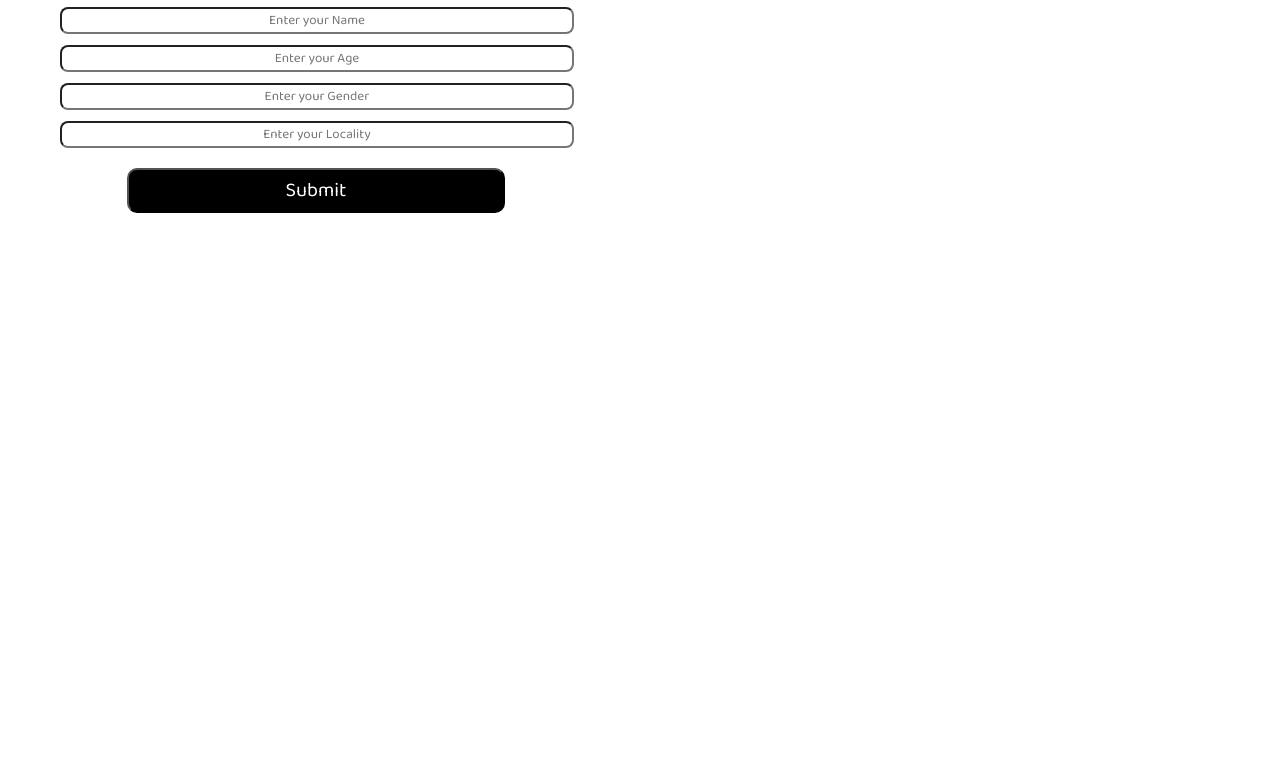
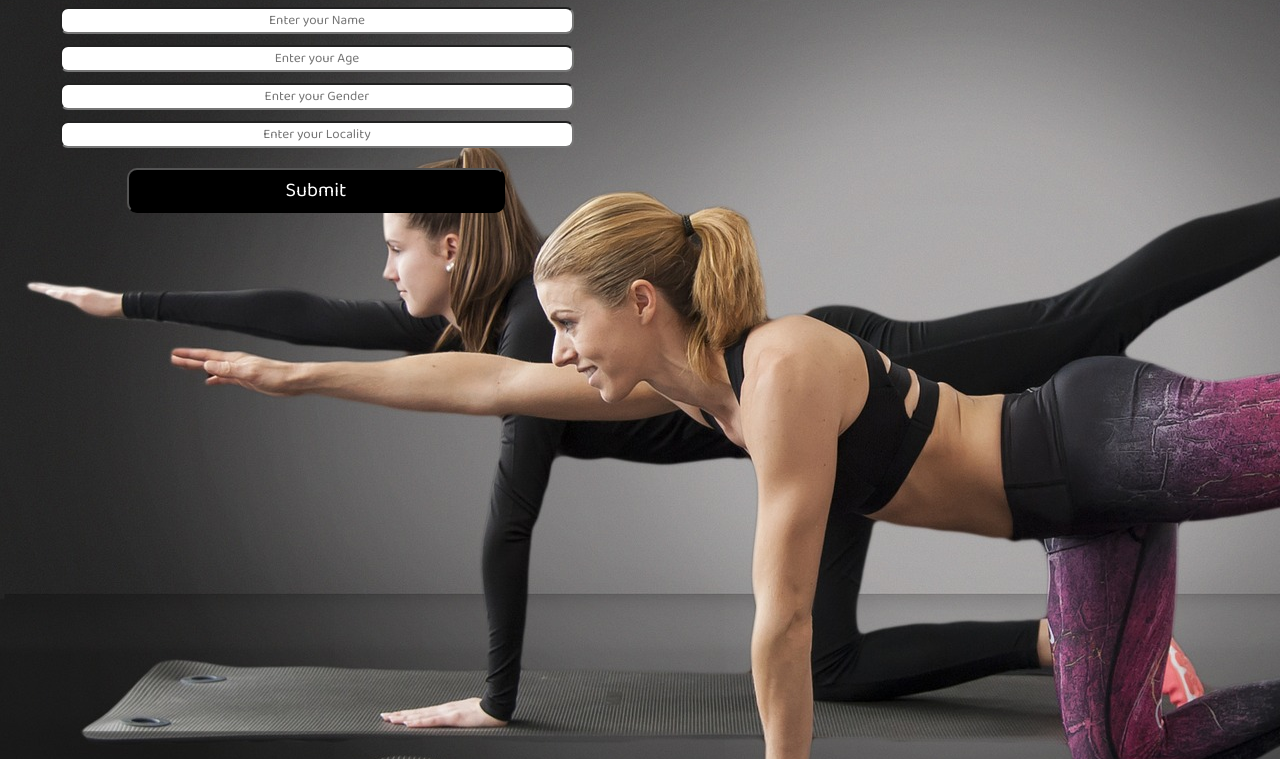
Before and after one commit to YashikaGupta14/Gym-Website, a plain HTML site: page index.html in a window 1280 px wide. Shown: the part 270-1029 px from the top of the page. Drawn offline with Linux system fonts and the light colour scheme.

Commit message:
Update index.html

```diff
--- a/index.html
+++ b/index.html
@@ -14,7 +14,7 @@
     body {
         margin: 0px;
         padding: 0px;
-        background: url('gym project/img/bg.jpg');
+        background: url('img/bg.jpg');
         height: 1000px;
         color: white;
     }
```
